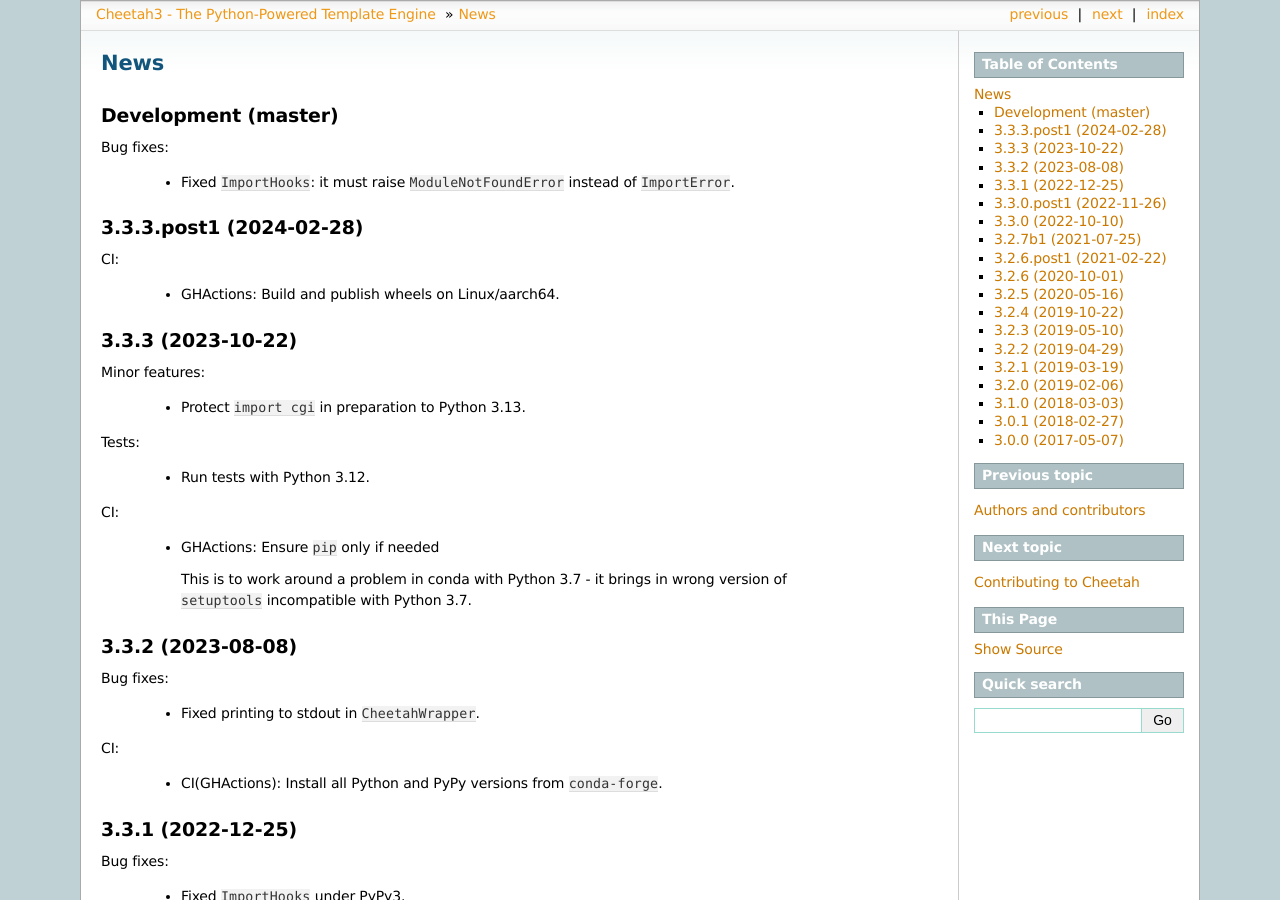
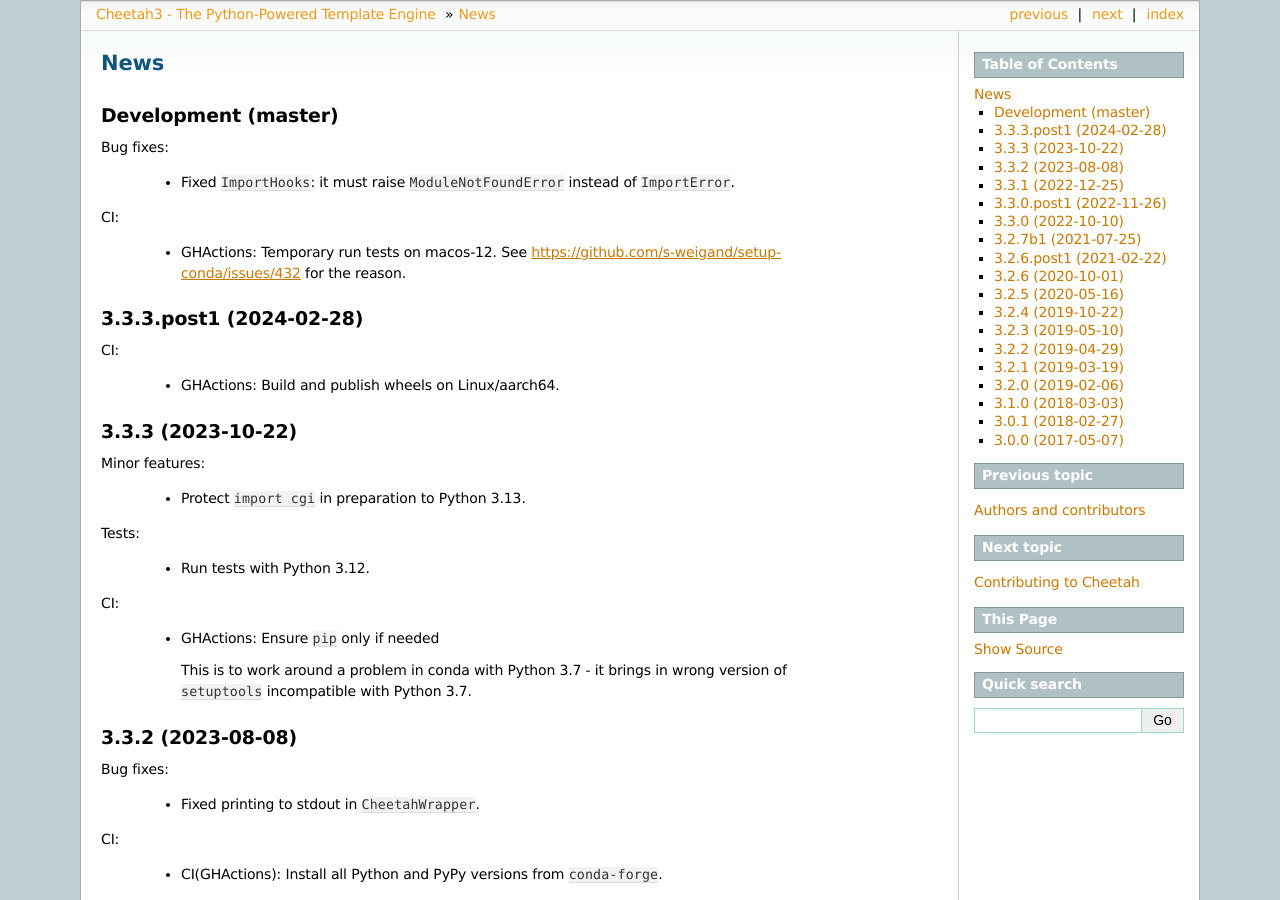
Before and after one commit to CheetahTemplate3/cheetah3, a Sphinx documentation site: the page built from docs/news.rst, in a window 1280 px wide and 900 px high. Built offline with Sphinx 7.4.7, drawn with Linux system fonts in a browser that asks for light colours; pages that are not in the unit, such as notebooks, are missing from menus.

Commit message:
CI(GHActions): Temporary run tests on macos-12

```diff
--- a/docs/news.rst
+++ b/docs/news.rst
@@ -8,6 +8,11 @@ Bug fixes:
 
   - Fixed ``ImportHooks``: it must raise ``ModuleNotFoundError``
     instead of ``ImportError``.
+
+CI:
+
+  - GHActions: Temporary run tests on macos-12. See
+    https://github.com/s-weigand/setup-conda/issues/432 for the reason.
 
 3.3.3.post1 (2024-02-28)
 ------------------------
```
Also changed, not shown: 1 other file.
